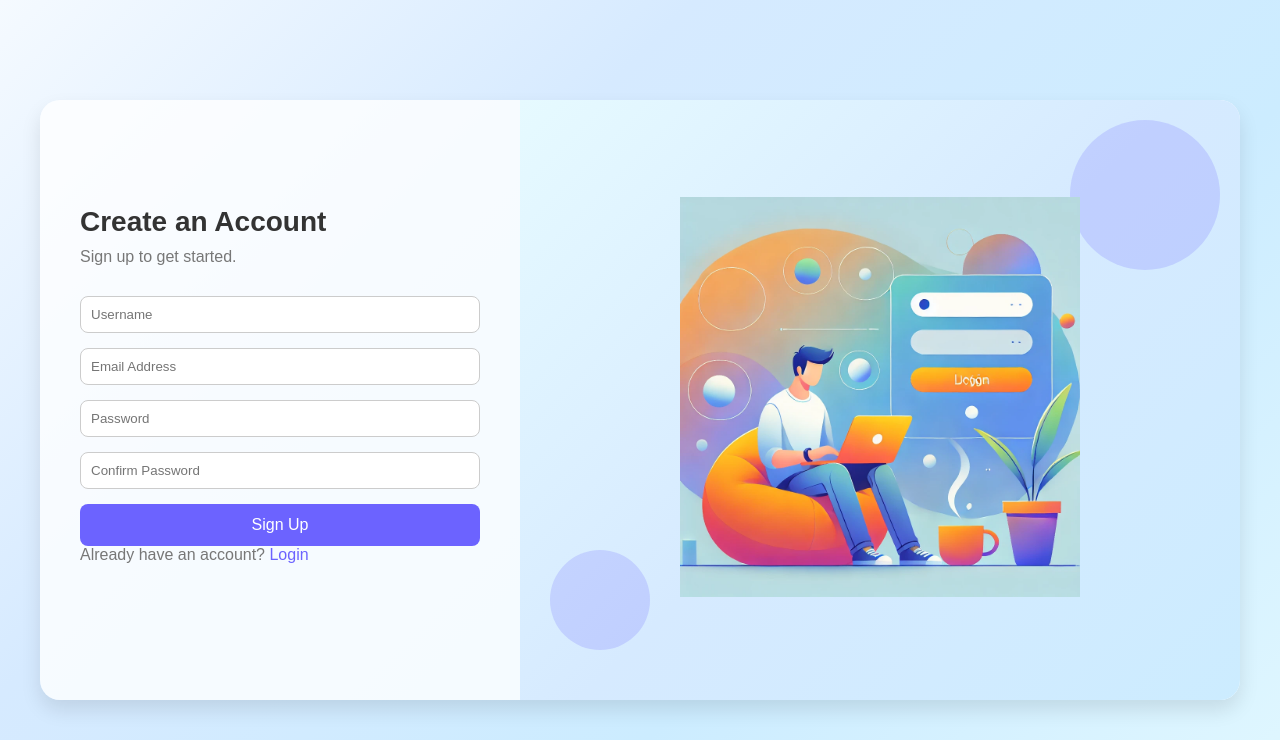
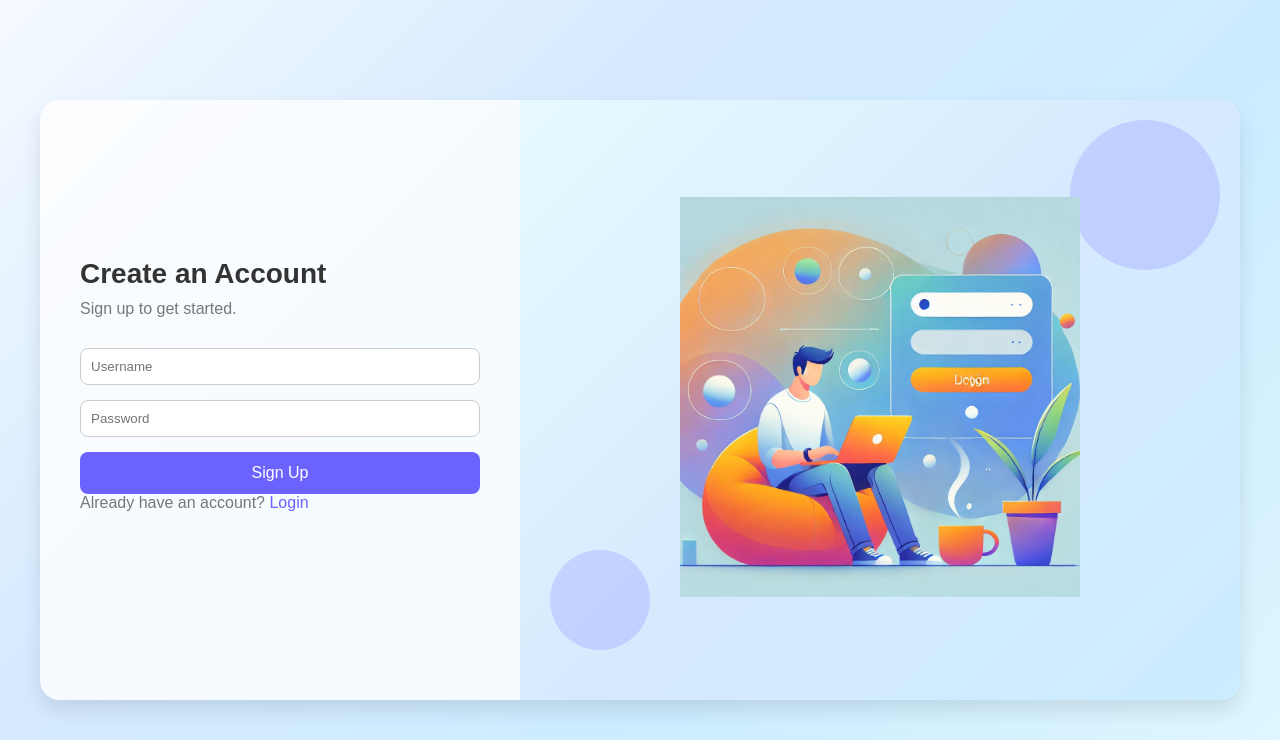
Before and after one commit to Syam916/1st_deployement, a Flask app: page /register in a window 1280 px wide. Shown: the top 740 px of the page. Run offline with Flask 3, Linux system fonts and the light colour scheme.

Commit message:
changed register html

```diff
--- a/templates/register.html
+++ b/templates/register.html
@@ -12,9 +12,7 @@
             <p>Sign up to get started.</p>
             <form method="POST">
                 <input type="text" name="username" placeholder="Username" required>
-                <input type="email" name="email" placeholder="Email Address" required>
                 <input type="password" name="password" placeholder="Password" required>
-                <input type="password" name="confirm_password" placeholder="Confirm Password" required>
                 <button type="submit">Sign Up</button>
             </form>
             <p class="login-link">Already have an account? <a href="/login">Login</a></p>
```
